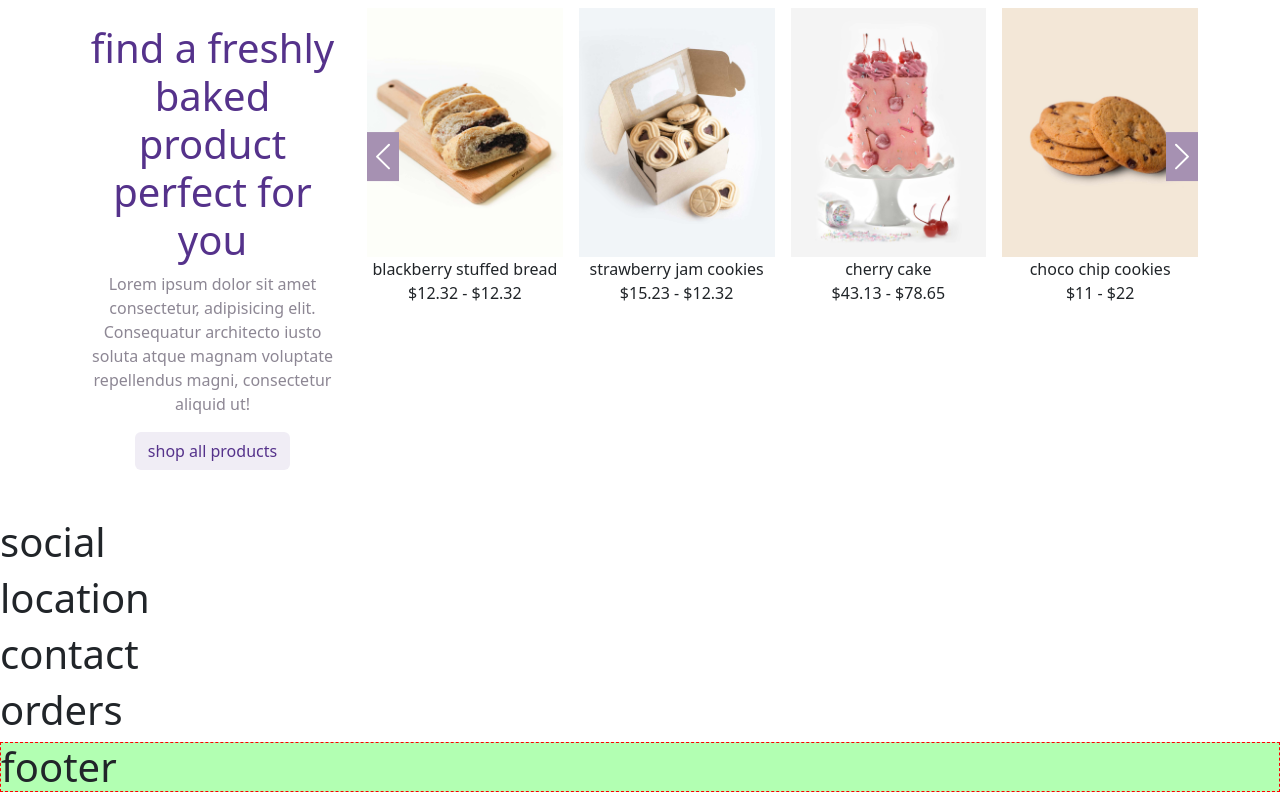
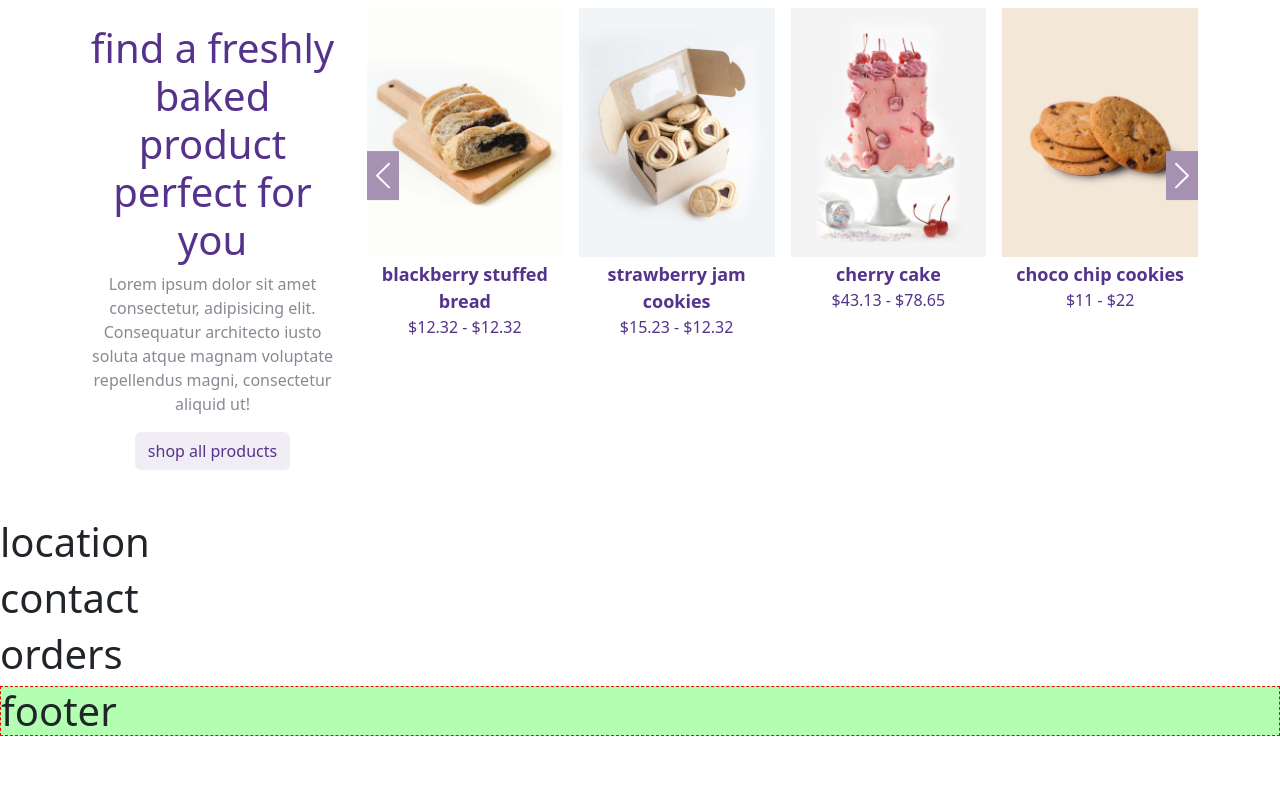
Before and after one commit to CarloCassini/proj-html-vuejs, a Vue app: page / in a window 1280 px wide. Shown: the part 1947-2747 px from the top of the page. After the commit the page ends 2691 px from the top, so only its background shows below. Built offline with nearby package versions, Linux system fonts and the light colour scheme.

Commit message:
fix card

```diff
--- a/src/components/main components/social.vue
+++ b/src/components/main components/social.vue
@@ -19,7 +19,7 @@ export default {
 </script>
 
 <template>
-  <h1>social</h1>
+  <section class="container"></section>
 </template>
 
 <style lang="scss" scoped></style>
--- a/src/components/support components/card.vue
+++ b/src/components/support components/card.vue
@@ -50,13 +50,20 @@ export default {
     </div>
   </div>
   <!-- sottotitolo x gallery -->
-  <div v-if="cardTipe == 'gallery'" class="text-center">
-    <div>{{ product.title }}</div>
+  <div v-if="cardTipe == 'gallery'" class="text-center m-1 gallery-description">
+    <div class="gallery-title">{{ product.title }}</div>
     <div>${{ product.priceA }} - ${{ product.priceB }}</div>
   </div>
 </template>
 
 <style lang="scss" scoped>
+.gallery-description {
+  color: var(--palette-purple);
+  .gallery-title {
+    font-weight: bold;
+    font-size: large;
+  }
+}
 img {
   width: 100%;
 }
@@ -71,6 +78,7 @@ img {
   background-color: rgba(0, 0, 0, 0.3);
 
   a {
+    font-size: x-small;
     color: currentColor;
     text-decoration: none;
   }
```
